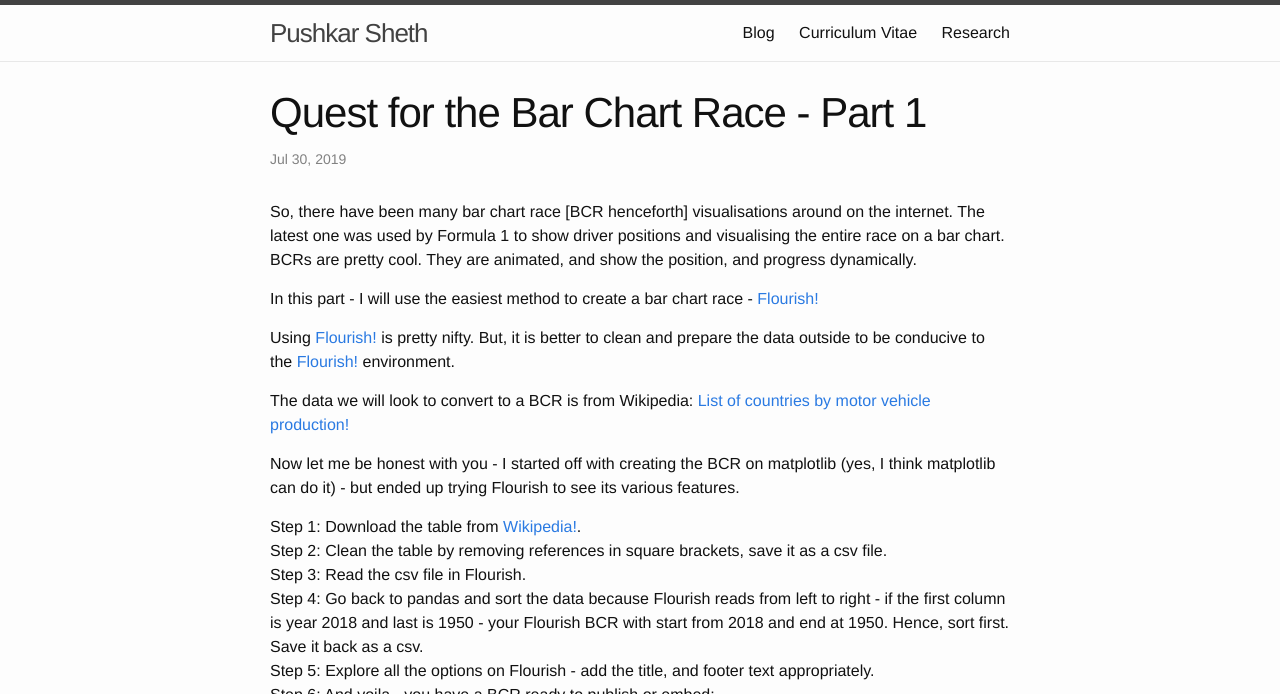
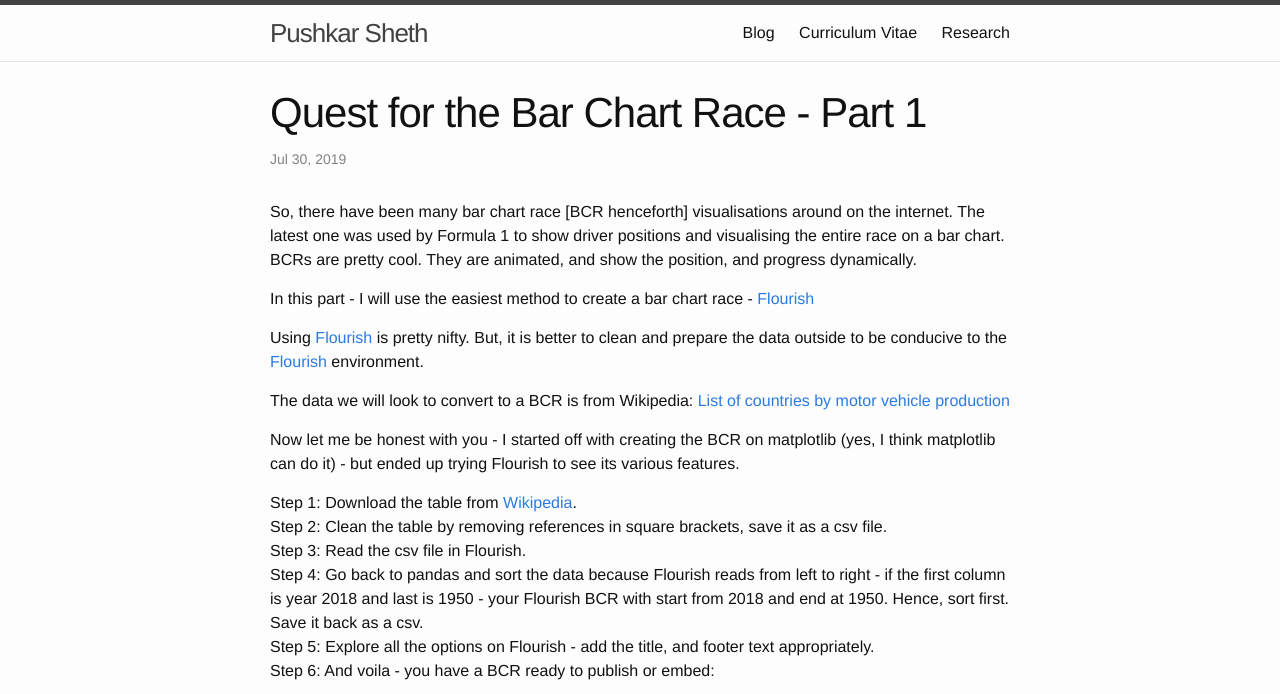
Before and after one commit to phsheth/phsheth.github.io, a Jekyll site: the page built from _posts/2019-07-30-bar_chart_race_part1.markdown, in a window 1280 px wide, cut to the strip 0-694 px from the top of the page. Built offline with Jekyll 4.4.1, drawn with Linux system fonts in a browser that asks for light colours; comment, search, counter and statistics services are not loaded.

Commit message:
removed exclamation marks from all hyperlinks

```diff
--- a/_posts/2019-07-30-bar_chart_race_part1.markdown
+++ b/_posts/2019-07-30-bar_chart_race_part1.markdown
@@ -10,15 +10,15 @@ tag: bar chart race
 
 So, there have been many bar chart race [BCR henceforth] visualisations around on the internet. The latest one was used by Formula 1 to show driver positions and visualising the entire race on a bar chart. BCRs are pretty cool. They are animated, and show the position, and progress dynamically.
 
-In this part - I will use the easiest method to create a bar chart race - [Flourish!](https://app.flourish.studio)
+In this part - I will use the easiest method to create a bar chart race - [Flourish](https://app.flourish.studio)
 
-Using [Flourish!](https://app.flourish.studio) is pretty nifty. But, it is better to clean and prepare the data outside to be conducive to the [Flourish!](https://app.flourish.studio) environment.
+Using [Flourish](https://app.flourish.studio) is pretty nifty. But, it is better to clean and prepare the data outside to be conducive to the [Flourish](https://app.flourish.studio) environment.
 
-The data we will look to convert to a BCR is from Wikipedia: [List of countries by motor vehicle production!](https://en.wikipedia.org/wiki/List_of_countries_by_motor_vehicle_production)
+The data we will look to convert to a BCR is from Wikipedia: [List of countries by motor vehicle production](https://en.wikipedia.org/wiki/List_of_countries_by_motor_vehicle_production)
 
 Now let me be honest with you - I started off with creating the BCR on matplotlib (yes, I think matplotlib can do it) - but ended up trying Flourish to see its various features.
 
-Step 1: Download the table from [Wikipedia!](https://en.wikipedia.org/wiki/List_of_countries_by_motor_vehicle_production).
+Step 1: Download the table from [Wikipedia](https://en.wikipedia.org/wiki/List_of_countries_by_motor_vehicle_production).
 Step 2: Clean the table by removing references in square brackets, save it as a csv file.
 Step 3: Read the csv file in Flourish.
 Step 4: Go back to pandas and sort the data because Flourish reads from left to right - if the first column is year 2018 and last is 1950 - your Flourish BCR with start from 2018 and end at 1950. Hence, sort first. Save it back as a csv.
```
